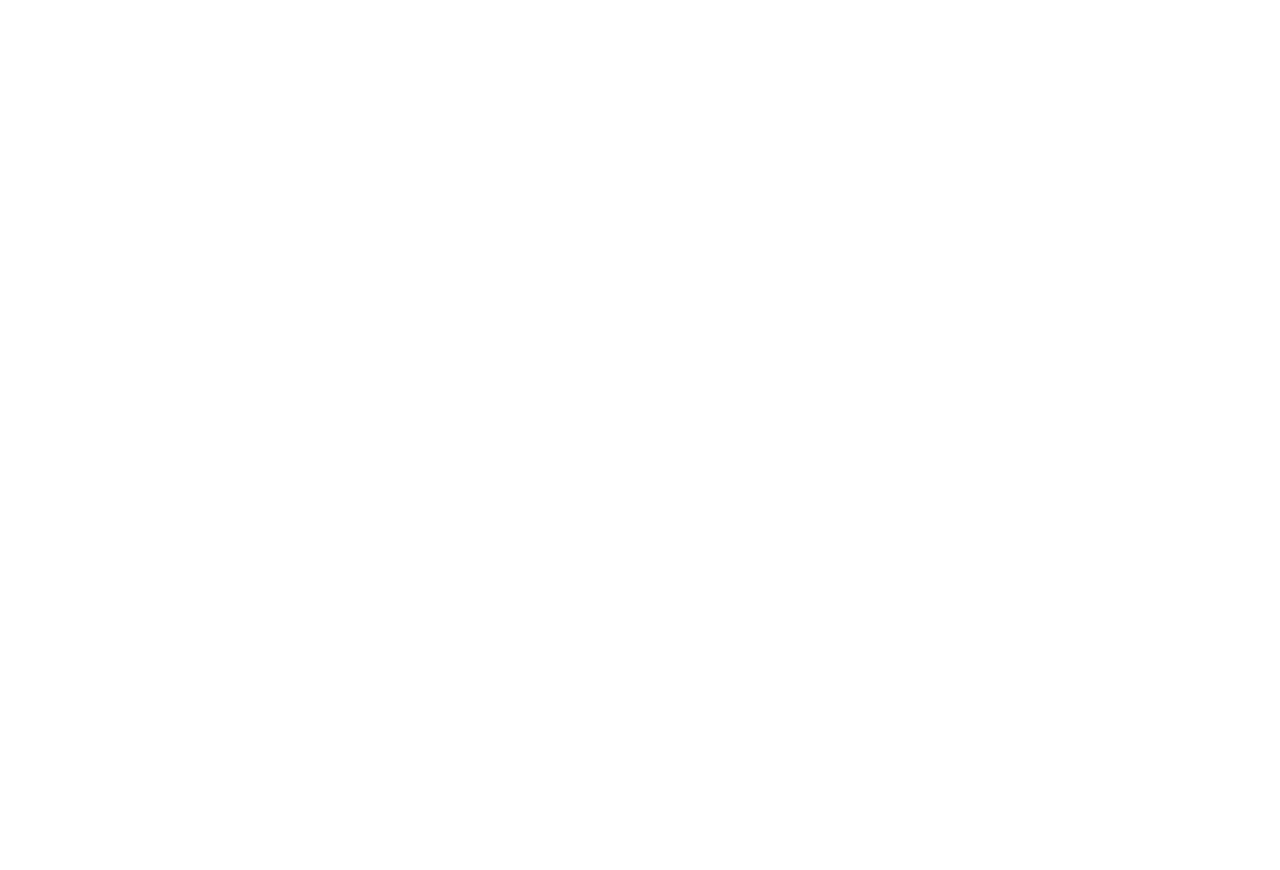
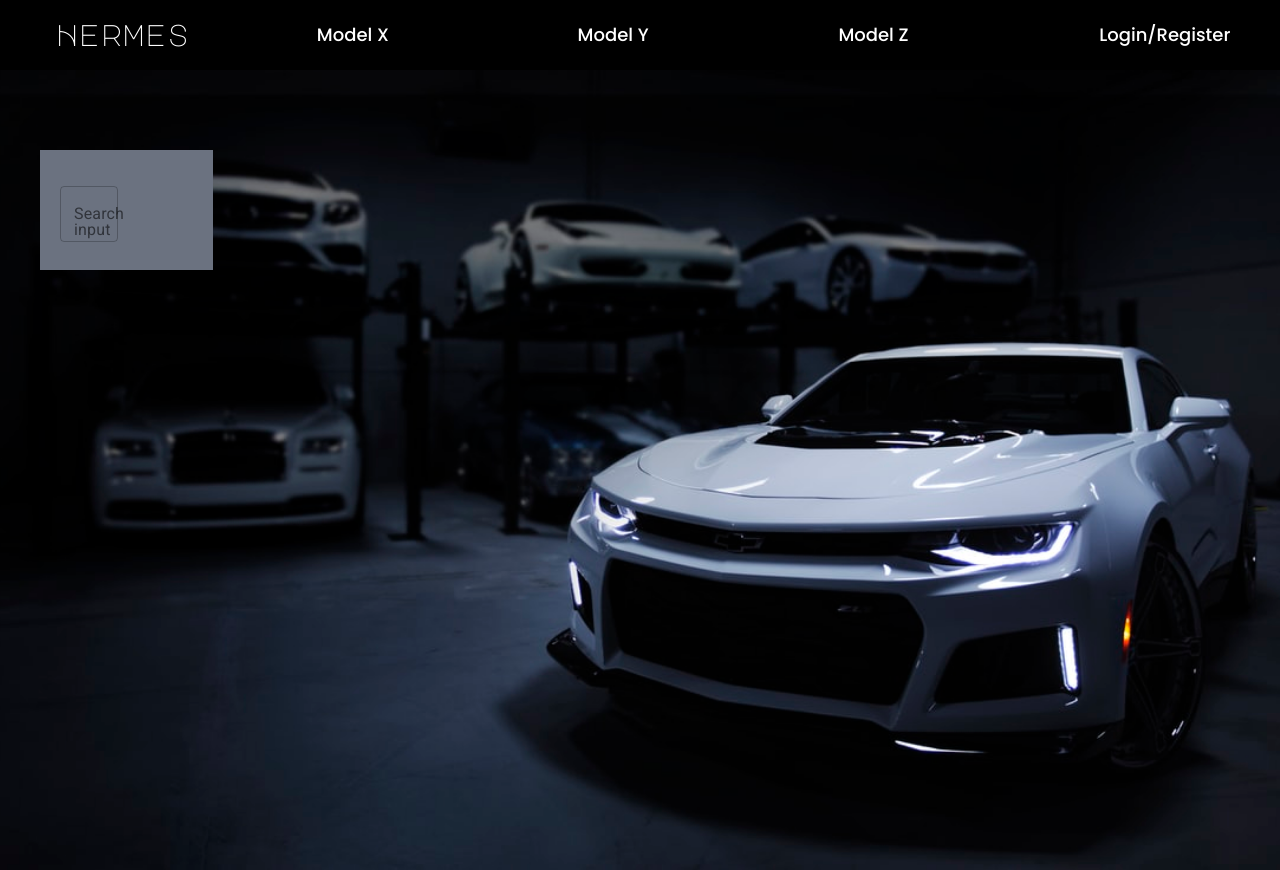
Before and after one commit to ViharDevalla/websprint, a React (Create React App) app: page /rent in a window 1280 px wide. Before the commit the page ends 800 px from the top, so only its background shows below. Built offline with nearby package versions, Linux system fonts and the light colour scheme.

Commit message:
Rent Page

```diff
--- a/package.json
+++ b/package.json
@@ -6,6 +6,7 @@
     "@craco/craco": "^6.1.1",
     "@material-ui/core": "^4.11.3",
     "@material-ui/icons": "^4.11.2",
+    "@material-ui/lab": "^4.0.0-alpha.57",
     "@testing-library/jest-dom": "^5.11.4",
     "@testing-library/react": "^11.1.0",
     "@testing-library/user-event": "^12.1.10",
--- a/src/components/Home.js
+++ b/src/components/Home.js
@@ -9,7 +9,7 @@
             <Button className="p-6 center white" variant="contained">Buy</Button>
         </div>
         <div className="w-1/2 right-0 rent absolute z-0 h-screen bg-cover justify-center hover:renth" >
-            <Button className="p-6 center white" variant="contained">Rent</Button>
+            <Button className="p-6 center white" variant="contained"><a href='/rent'>Rent</a></Button>
         </div>
     </div>
     )
--- a/src/components/Navbar.js
+++ b/src/components/Navbar.js
@@ -7,11 +7,20 @@
                     <a href="/" className="logo">Hermes</a>
                 </div>
                 <div className="flex-1">
+                   <a href="/buy">Model X</a>
+                </div>
+                <div className="flex-1">
+                   <a href="/buy"> Model Y</a>
+                </div>
+                <div className="flex-1">
+                   <a href="/buy"> Model Z</a>
+                </div>
+{/*                 <div className="flex-1">
                    <a href="/buy"> Buy</a>
                 </div>
                 <div className="flex-1">
                     <a href="/rent">Rent</a>
-                </div>
+                </div> */}
                 <div className="flex-1">
                     <a href='/login'>Login/Register</a>
                 </div>
--- a/src/components/Rent.js
+++ b/src/components/Rent.js
@@ -1,11 +1,55 @@
 import React from 'react'
+import InputLabel from '@material-ui/core/InputLabel';
+import MenuItem from '@material-ui/core/MenuItem';
+import TextField from '@material-ui/core/TextField';
+import Autocomplete from '@material-ui/lab/Autocomplete';
+import FormControl from '@material-ui/core/FormControl';
+import Select from '@material-ui/core/Select';
 
 const Rent = () => {
+    const [age, setAge] = React.useState('');
+    const handleChange = (event) => {
+        setAge(event.target.value);
+      };
     return (
-        <div>
+        <div className="rentback h-screen bg-cover">
+            <div className="w-1/3 px-10 py-20 h-full flex-box"  >
+                <div className="bg-gray-500 p-5 w-1/2">
+                <FormControl>
+                <Autocomplete
+                    freeSolo
+                    className="w-full"
+                    id="free-solo-2-demo"
+                    disableClearable
+                    options={carCompany.map((option) => option.title)}
+                    renderInput={(params) => (
+                    <TextField
+                        {...params}
+                        label="Search input"
+                        margin="normal"
+                        variant="outlined"
+                        InputProps={{ ...params.InputProps, type: 'search' }}
+                    />
+                    )}
+                />
+                {/* <InputLabel id="demo-simple-select-label" >From </InputLabel>
+                    <Select className="w-20" labelId="demo-simple-select-label" id="demo-simple-select" value={age} onChange={handleChange}>
+                        <MenuItem value={10}>Ten</MenuItem>
+                        <MenuItem value={20}>Twenty</MenuItem>
+                        <MenuItem value={30}>Thirty</MenuItem>
+                    </Select> */}
+                </FormControl>
+                </div>
 
+            </div>
         </div>
     )
 }
 
+const carCompany = [
+    { title:"Tesla"},
+    { title:"Ford" },
+    {title:"Lamborgini"},
+    { title:"Ferrari"}
+]
 export default Rent
--- a/src/index.css
+++ b/src/index.css
@@ -1,7 +1,7 @@
 /* ./src/index.css */
 
 .back{
-    background-image: url();
+    background-color:rgb(0, 0, 0);
     align-items: center;
     justify-content: flex-end;
     color:white;
@@ -38,6 +38,11 @@
     -ms-transform: translate(-50%, -50%);
     transform: translate(-50%, -50%);
   }
+
+.rentback{
+    background: url("./assets/rentpage.jfif") center;
+
+}
 @tailwind base;
 @tailwind components;
 @tailwind utilities;
```
Also changed, not shown: src/assets/rentpage.jfif (added), 1 other file (tests, documents, lock files or other folders).
